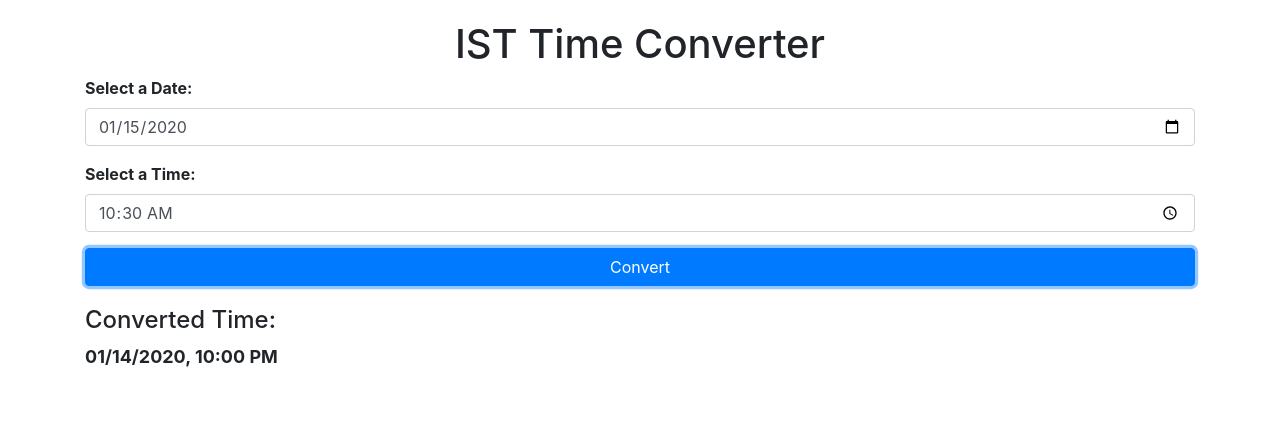
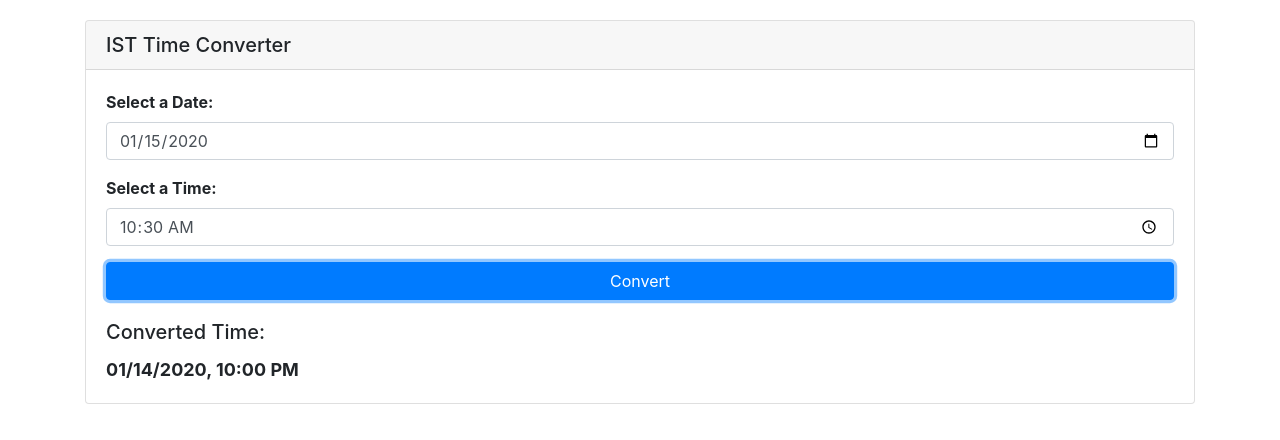
Before and after one commit to kakani17481a0566/IST_PST, a plain HTML site: page index.html in a window 1280 px wide. Both pictures are taken after typing "2020-01-15", "10:30" into the empty fields and a click on the button "Convert". Drawn offline with nearby package versions, Linux system fonts and the light colour scheme.

Commit message:
Update index.html

```diff
--- a/index.html
+++ b/index.html
@@ -13,7 +13,9 @@
 </head>
 <body>
   <div class="container">
-    <h1>IST Time Converter</h1>
+    <div class="card">
+      <h5 class="card-header">IST Time Converter</h5>
+      <div class="card-body">
         <form id="timeConverterForm">
           <div class="form-group">
             <label for="datePicker">Select a Date:</label>
@@ -21,13 +23,15 @@
           </div>
           <div class="form-group">
             <label for="timePicker">Select a Time:</label>
-        <input type="time" id="timePicker" class="form-control" required>
+            <input type="time" id="timePicker" class="form-control" required pattern="(1[012]|0[1-9]):[0-5][0-9](\s)?(AM|PM|am|pm)" title="Please enter a time in AM/PM format.">
           </div>
           <button type="submit" class="btn btn-primary">Convert</button>
         </form>
         <div id="output" style="margin-top: 20px; display: none;">
-      <h4>Converted Time:</h4>
-      <p id="convertedTime"></p>
+          <h5 class="card-title">Converted Time:</h5>
+          <p class="card-text" id="convertedTime"></p>
+        </div>
+      </div>
     </div>
   </div>
 
```
Lines whose indentation alone changed are shown as unchanged.
